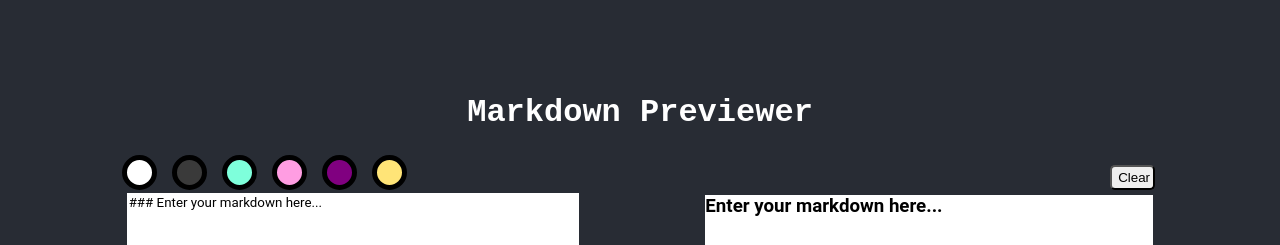
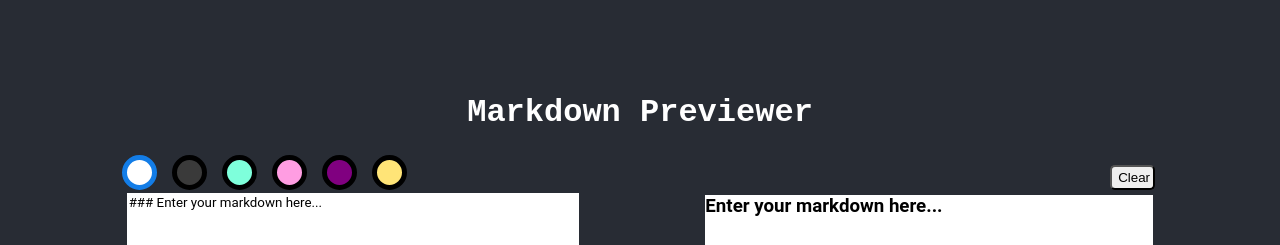
Before and after one commit to Arintia/markdown-previewer, a React (Create React App) app: page / in a window 1280 px wide. Shown: the top 245 px of the page. Built offline with nearby package versions, Linux system fonts and the light colour scheme.

Commit message:
Refactor current color code

```diff
--- a/src/components/App/style/App.module.css
+++ b/src/components/App/style/App.module.css
@@ -29,6 +29,10 @@
   top: calc(100% - 95.75%);
   left: 9.5%;
   position: absolute;
+}
+
+.active {
+  border: 5px solid #137de7 !important;
 }
 
 .inputArea {
```
